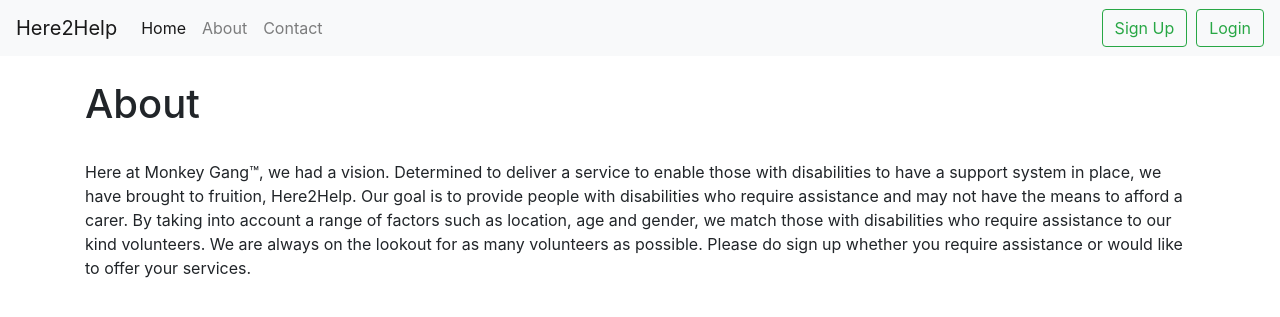
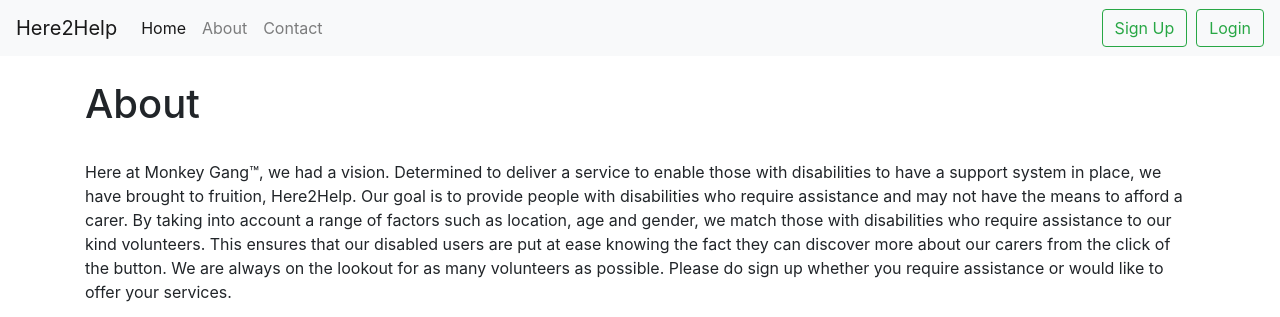
Before and after one commit to dylan9012/accessibility-hackathon, a Flask app: page /about in a window 1280 px wide. Shown: the top 317 px of the page. Run offline with Flask 2, Linux system fonts and the light colour scheme; some libraries are stand-ins or nearby versions.

Commit message:
Final about.html revision

```diff
--- a/templates/about.html
+++ b/templates/about.html
@@ -9,8 +9,10 @@
             have a support system in place, we have brought to fruition, Here2Help. Our goal is
             to provide people with disabilities who require assistance and may not have the means to afford a carer. By
             taking into account a range of factors such as location, age and gender, we match those with disabilities
-            who require assistance to our kind volunteers. We are always on the lookout for as many volunteers as
-            possible. Please do sign up whether you require assistance or would like to offer your services.
+            who require assistance to our kind volunteers. This ensures that our disabled users are put at ease
+            knowing the fact they can discover more about our carers from the click of the button. We are always on the
+            lookout for as many volunteers as possible. Please do sign up whether you require assistance or would like
+            to offer your services.
         </p><br/>
         <img src="https://www.digitalistmag.com/files/2018/12/284492_shutterstock_1023018754-e1544885600683.jpg"
              alt="alternatetext" width="290" height="193"/><br/><br/>
```
